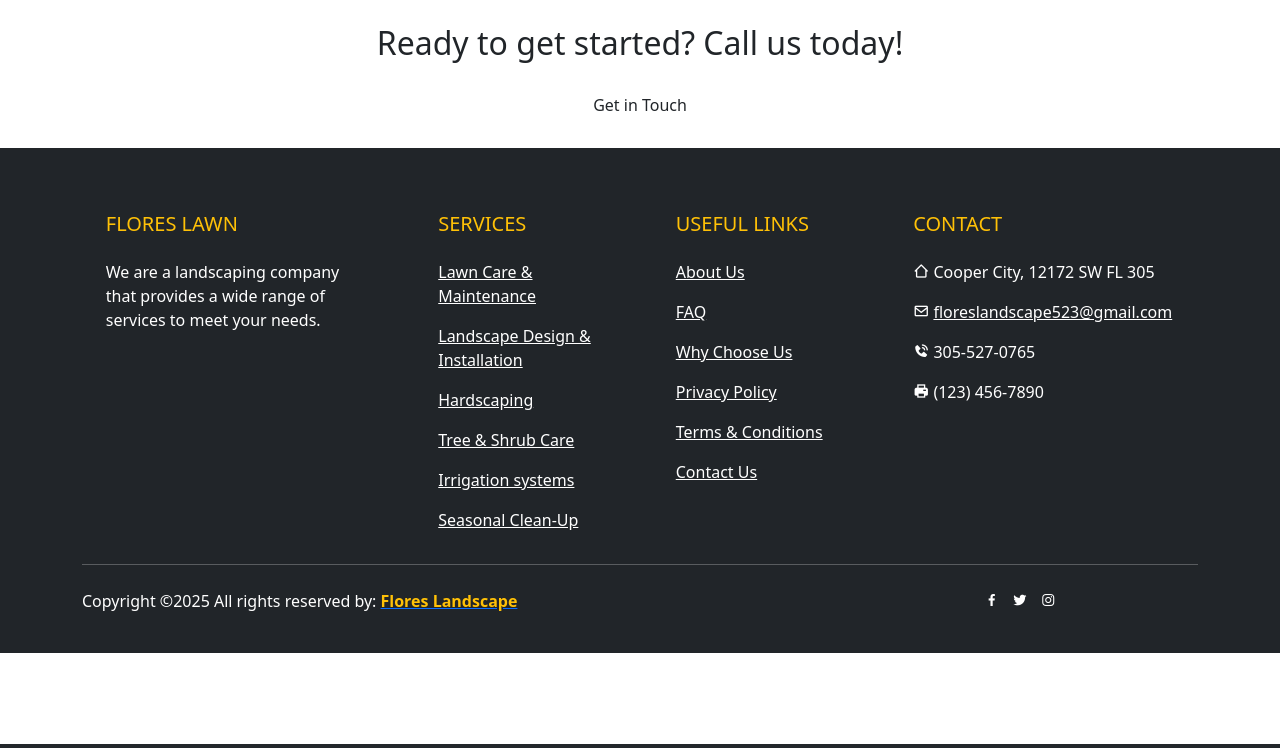
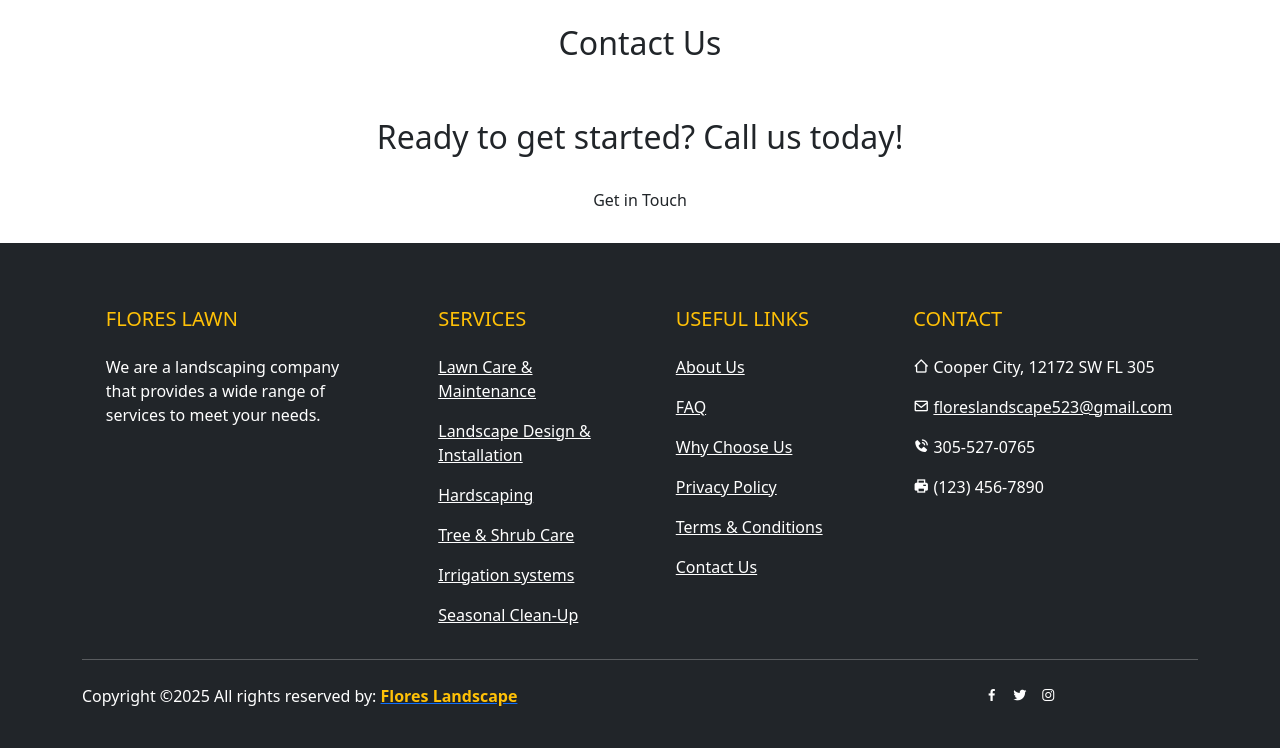
Before and after one commit to Daniel1000c/landscaping, a PHP site: page /contact.php in a window 1280 px wide. Shown: the part 56-804 px from the top of the page. Run offline with PHP 8.4, Linux system fonts and the light colour scheme.

Commit message:
add section title and section header require file

```diff
--- a/contact.php
+++ b/contact.php
@@ -1,5 +1,7 @@
 <?php
+    $section_title = "Contact Us";
     require('includes/header.php');
+    require('includes/sectionHeader.php');
 ?>
 
 <?php
```
